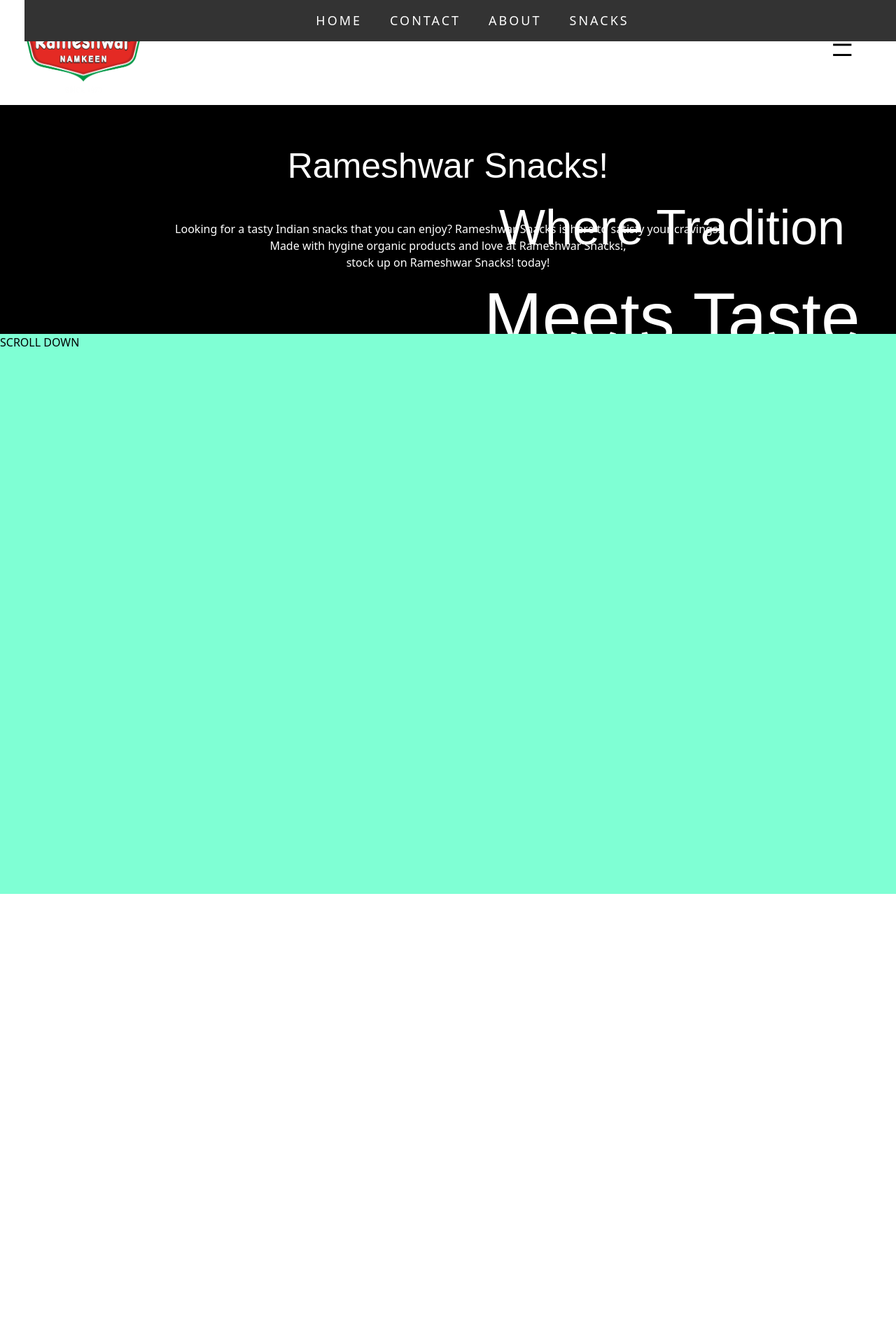
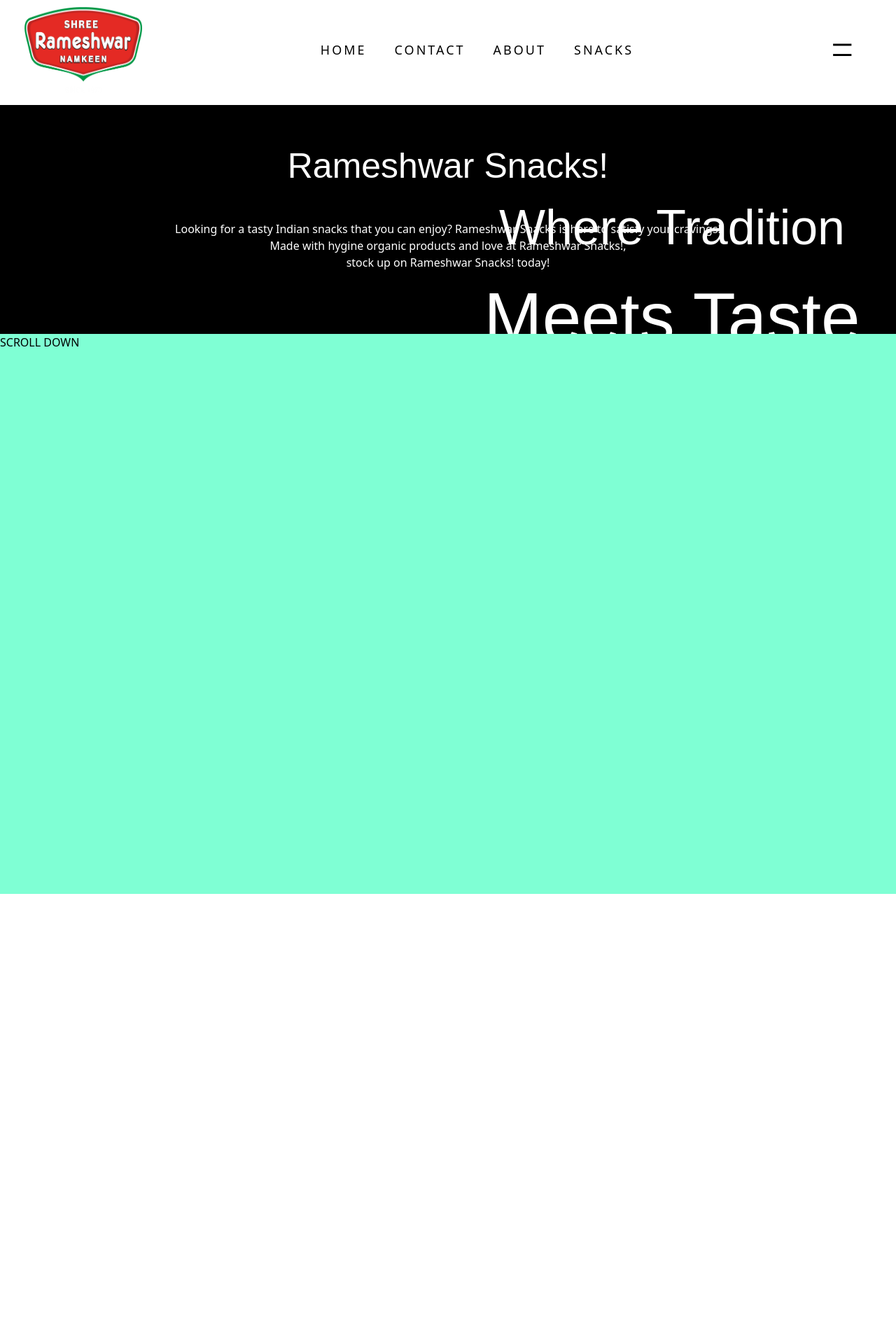
Before and after one commit to karansharma-30/rameshwar, a Django app: page / in a window 1280 px wide. Shown: the top 1920 px of the page at 70% size. Run offline with Django 5.2, Linux system fonts and the light colour scheme; style sheets or scripts are compiled from the project's sources; some libraries are stand-ins or nearby versions; some web fonts are replaced; grey boxes are pictures that could not be loaded.

Commit message:
navbardone

```diff
--- a/static/css/style.css
+++ b/static/css/style.css
@@ -14,18 +14,12 @@ nav {
 }
 
 #menu {
-    position: fixed;
-    top: 0;
-    width: 100%;
-    background-color: #333;
-    color: white;
-    padding: 1rem;
     display: flex;
-    justify-content: space-around;
-    transition: top 0.3s;
-    z-index: 1000;
+    align-items: center;
+    justify-content: space-between;
+
+
 }
-
 
 #menu ul {
     display: flex;
--- a/static/js/script.js
+++ b/static/js/script.js
@@ -64,17 +64,17 @@ gsap.to(sections, {
 // make menu disappear when scroll
 
 let lastScrollTop = 0;
-const navbar = document.getElementById('menu2');
+const navbar = document.getElementById('menu');
 
 window.addEventListener('scroll', function() {
     const scrollTop = window.pageYOffset || document.documentElement.scrollTop;
 
     if (scrollTop > lastScrollTop) {
-        // Scroll down: hide the navbar
-        navbar.style.top = '-80px'; // Adjust this value based on navbar height
+        // Scroll down: hide the navbar using GSAP
+        gsap.to(navbar, {y: '-300%', duration: 0.3, ease: 'power2.out'});
     } else {
-        // Scroll up: show the navbar
-        navbar.style.top = '0';
+        // Scroll up: show the navbar using GSAP
+        gsap.to(navbar, {y: '0%', duration: 0.3, ease: 'power2.out'});
     }
 
     lastScrollTop = scrollTop;
```
